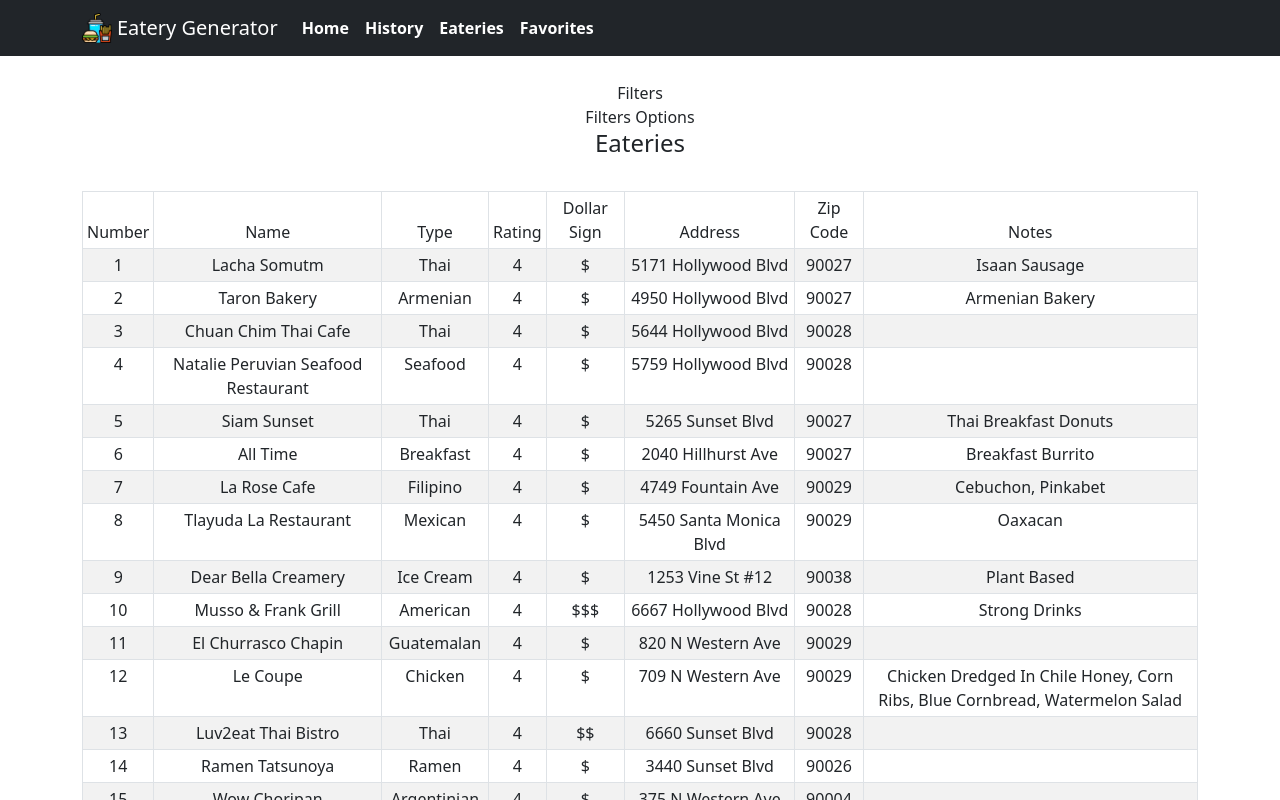
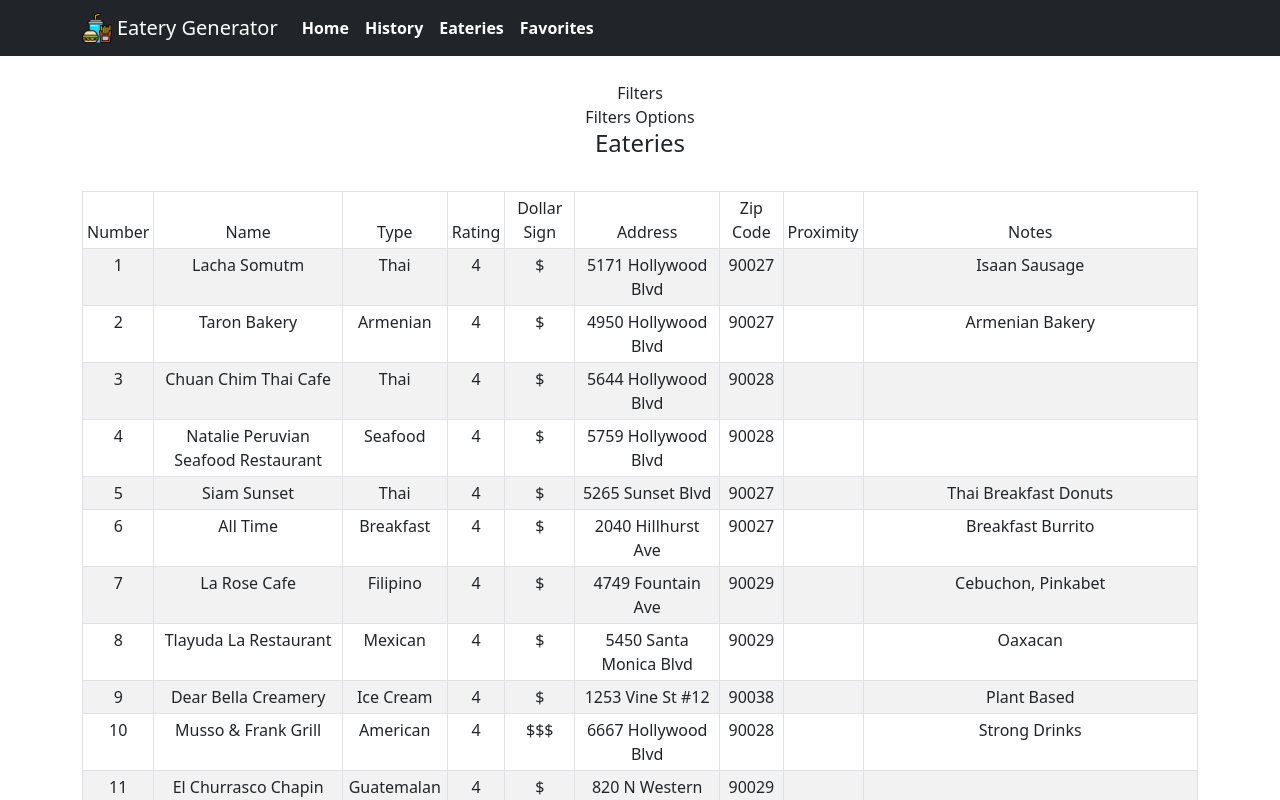
Before and after one commit to ArthurKimGl19/eateryGenerator, a React (Create React App) app: page /eateries in a window 1280 px wide. Shown: the top 800 px of the page. Built offline with nearby package versions, Linux system fonts and the light colour scheme.

Commit message:
Create priceFunctions helper function and format files

```diff
--- a/src/components/Eateries/Eateries.js
+++ b/src/components/Eateries/Eateries.js
@@ -4,6 +4,7 @@ import BTable from 'react-bootstrap/Table';
 import { useSelector } from 'react-redux';
 
 import Filters from '../Filters/Filters';
+import { calculateDollarSign } from '../../helpers/priceFunctions';
 import './Eateries.css';
 
 export default function Eateries() {
@@ -16,16 +17,10 @@ export default function Eateries() {
         'dollar sign',
         'address',
         'zip code',
+        'proximity',
         'notes'
     ];
 
-    const calculateDollarSign = (number) => {
-        let result = '';
-        for (let i = 0; i < number; i++) {
-            result += '$';
-        }
-        return result;
-    };
     return (
         <Container className="eateries-container">
             <Container>
@@ -42,8 +37,16 @@ export default function Eateries() {
                 </thead>
                 <tbody>
                     {Object.keys(eateries).map((position, index) => {
-                        const { name, type, rating, dollarSign, address, zipCode, note } =
-                            eateries[position];
+                        const {
+                            name,
+                            type,
+                            rating,
+                            dollarSign,
+                            address,
+                            zipCode,
+                            proximity,
+                            note
+                        } = eateries[position];
                         return (
                             <tr key={index} className="eateries-table-result">
                                 <td>{index + 1}</td>
@@ -53,6 +56,7 @@ export default function Eateries() {
                                 <td>{calculateDollarSign(dollarSign)}</td>
                                 <td>{address}</td>
                                 <td>{zipCode}</td>
+                                <td>{proximity}</td>
                                 <td>{note}</td>
                             </tr>
                         );
--- a/src/components/History/History.js
+++ b/src/components/History/History.js
@@ -5,6 +5,7 @@ import Button from 'react-bootstrap/Button';
 import { clearHistory, clearRandomEatery } from '../../redux/features/eateries/eateriesSlice';
 import { useDispatch, useSelector } from 'react-redux';
 
+import { calculateDollarSign } from '../../helpers/priceFunctions';
 import './History.css';
 
 export default function History() {
@@ -22,16 +23,10 @@ export default function History() {
         'dollar sign',
         'address',
         'zip code',
+        'proximity',
         'notes'
     ];
 
-    const calculateDollarSign = (number) => {
-        let result = '';
-        for (let i = 0; i < number; i++) {
-            result += '$';
-        }
-        return result;
-    };
     return (
         <Container className="history-container">
             <h4>History</h4>
@@ -48,7 +43,16 @@ export default function History() {
                 </thead>
                 <tbody>
                     {history.map((eatery, index) => {
-                        const { name, type, rating, dollarSign, address, zipCode, note } = eatery;
+                        const {
+                            name,
+                            type,
+                            rating,
+                            dollarSign,
+                            address,
+                            zipCode,
+                            proximity,
+                            note
+                        } = eatery;
                         return (
                             <tr key={index} className="history-table-result">
                                 <td>{index + 1}</td>
@@ -58,6 +62,7 @@ export default function History() {
                                 <td>{calculateDollarSign(dollarSign)}</td>
                                 <td>{address}</td>
                                 <td>{zipCode}</td>
+                                <td>{proximity}</td>
                                 <td>{note}</td>
                             </tr>
                         );
--- a/src/components/Navbar/Navbar.js
+++ b/src/components/Navbar/Navbar.js
@@ -15,7 +15,8 @@ export default function NavbarComponent() {
             bg="dark"
             variant="dark"
             sticky="top"
-            className="nav-component">
+            className="nav-component"
+        >
             <Container>
                 <Navbar.Brand className="nav-brand">
                     <img
--- a/src/components/Result/Result.js
+++ b/src/components/Result/Result.js
@@ -60,11 +60,13 @@ export default function Result({
                     {proximity && (
                         <ul>
                             Proximity: {proximity}
+                            {/* eslint-disable prettier/prettier */}
                             <OverlayTrigger
                                 trigger="click"
                                 placement="right"
                                 overlay={tooltip}
                                 defaultShow>
+                                {/* eslint-disable prettier/prettier */}
                                 <Button variant="link" className="tooltip-button">
                                     <FontAwesomeIcon icon={faCircleInfo} />
                                 </Button>
@@ -72,11 +74,13 @@ export default function Result({
                         </ul>
                     )}
                     {note && <ul>Notes: {note}</ul>}
+                    {/* eslint-disable prettier/prettier */}
                     <Button
                         onClick={() => showDirections(latitude, longitude)}
                         className="directions-button">
                         Directions
                     </Button>
+                    {/* eslint-disable prettier/prettier */}
                 </Card.Body>
             </Card>
         );
--- /dev/null
+++ b/src/helpers/priceFunctions.js
@@ -0,0 +1,7 @@
+export const calculateDollarSign = function(number){
+  let result = '';
+  for (let i = 0; i < number; i++) {
+    result += '$';
+  }
+  return result;
+}
```
